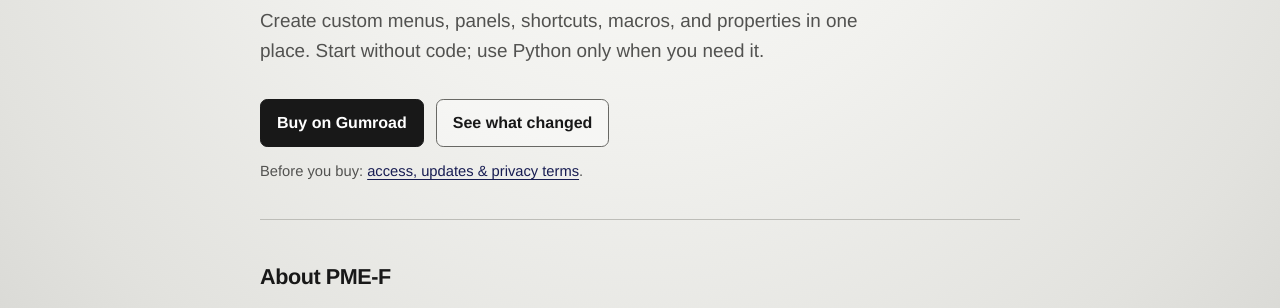
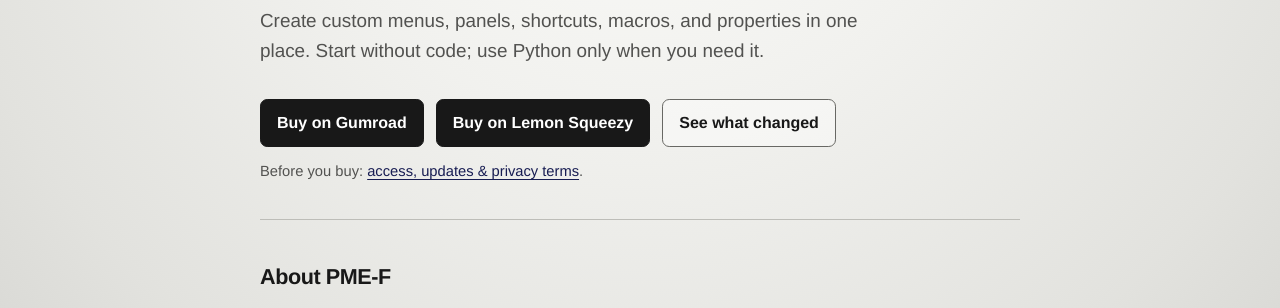
Before and after one commit to pie-menu-editor/pie-menu-editor-website, a website: page index.html in a window 1280 px wide. Shown: the part 467-775 px from the top of the page. Drawn offline with Linux system fonts and the light colour scheme.

Commit message:
Add Lemon Squeezy purchase link to homepage (#15)

```diff
--- a/index.html
+++ b/index.html
@@ -248,6 +248,7 @@
 
     <div class="actions">
       <a class="button primary" href="https://pluglug.gumroad.com/l/pie-menu-editor-fork">Buy on Gumroad</a>
+      <a class="button primary" href="https://pluglug.lemonsqueezy.com/checkout/buy/514a3013-f970-42f4-a5f9-8408980174f8">Buy on Lemon Squeezy</a>
       <a class="button" href="https://pluglug.github.io/pme-docs/support_community/changelog.html#changelog-2-0-0">See what changed</a>
     </div>
     <p class="purchase-note">
```
